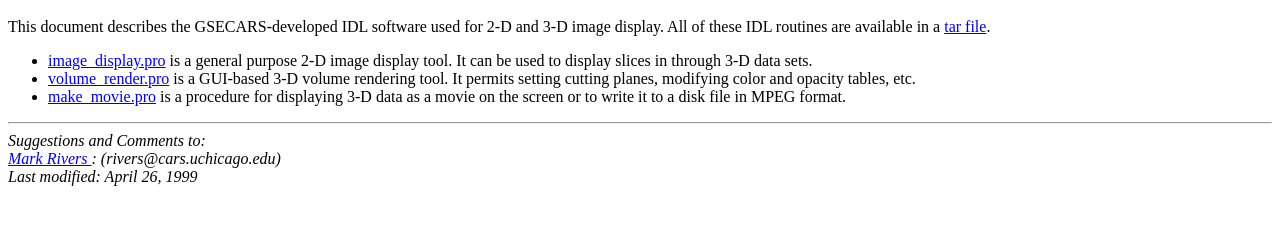
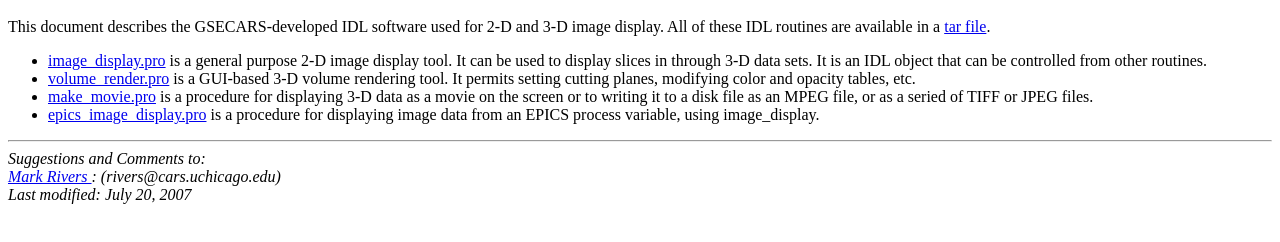
Before and after one commit to CARS-UChicago/IDL_Imaging, a plain HTML site: page imaging.html in a window 1280 px wide. Shown: the part 48-290 px from the top of the page. Drawn offline with Linux system fonts and the light colour scheme.

Commit message:
Updated documentation, added EPICS_IMAGE_DISPLAY

```diff
--- a/imaging.html
+++ b/imaging.html
@@ -1,5 +1,3 @@
-<!-- Created by Mark Rivers    on 26-APR-1999 -->
-
 <HTML>
 <HEAD>
 <TITLE>GSECARS Imaging Software</TITLE>
@@ -16,13 +14,16 @@ All of these IDL routines are available in a
 <UL>
   <LI><A HREF="imaging_routines.html#IMAGE_DISPLAY">image_display.pro</A> is a
       general purpose 2-D image display tool.  It can be used to display slices in
-through 3-D data sets.
+      through 3-D data sets.  It is an IDL object that can be controlled from other
+      routines.
   <LI><A HREF="imaging_routines.html#VOLUME_RENDER">volume_render.pro</A> is a
       GUI-based 3-D volume rendering tool.  It permits setting cutting planes,
       modifying color and opacity tables, etc.
   <LI><A HREF="imaging_routines.html#MAKE_MOVIE">make_movie.pro</A> is a
-procedure for displaying 3-D data as a movie on the screen or to write it to a
-disk file in MPEG format.
+      procedure for displaying 3-D data as a movie on the screen or to writing it to a
+      disk file as an MPEG file, or as a seried of TIFF or JPEG files.
+  <LI><A HREF="imaging_routines.html#EPICS_IMAGE_DISPLAY">epics_image_display.pro</A> is a
+      procedure for displaying image data from an EPICS process variable, using image_display.
 </UL>
 
 <HR>
@@ -32,6 +33,6 @@ Suggestions and Comments to:
 <A HREF="mailto:rivers@cars.uchicago.edu">
 Mark Rivers </A> : (rivers@cars.uchicago.edu)
 <BR>
-Last modified: April 26, 1999
+Last modified: July 20, 2007
 </ADDRESS>
 </BODY>
```
Lines whose indentation alone changed are shown as unchanged.
